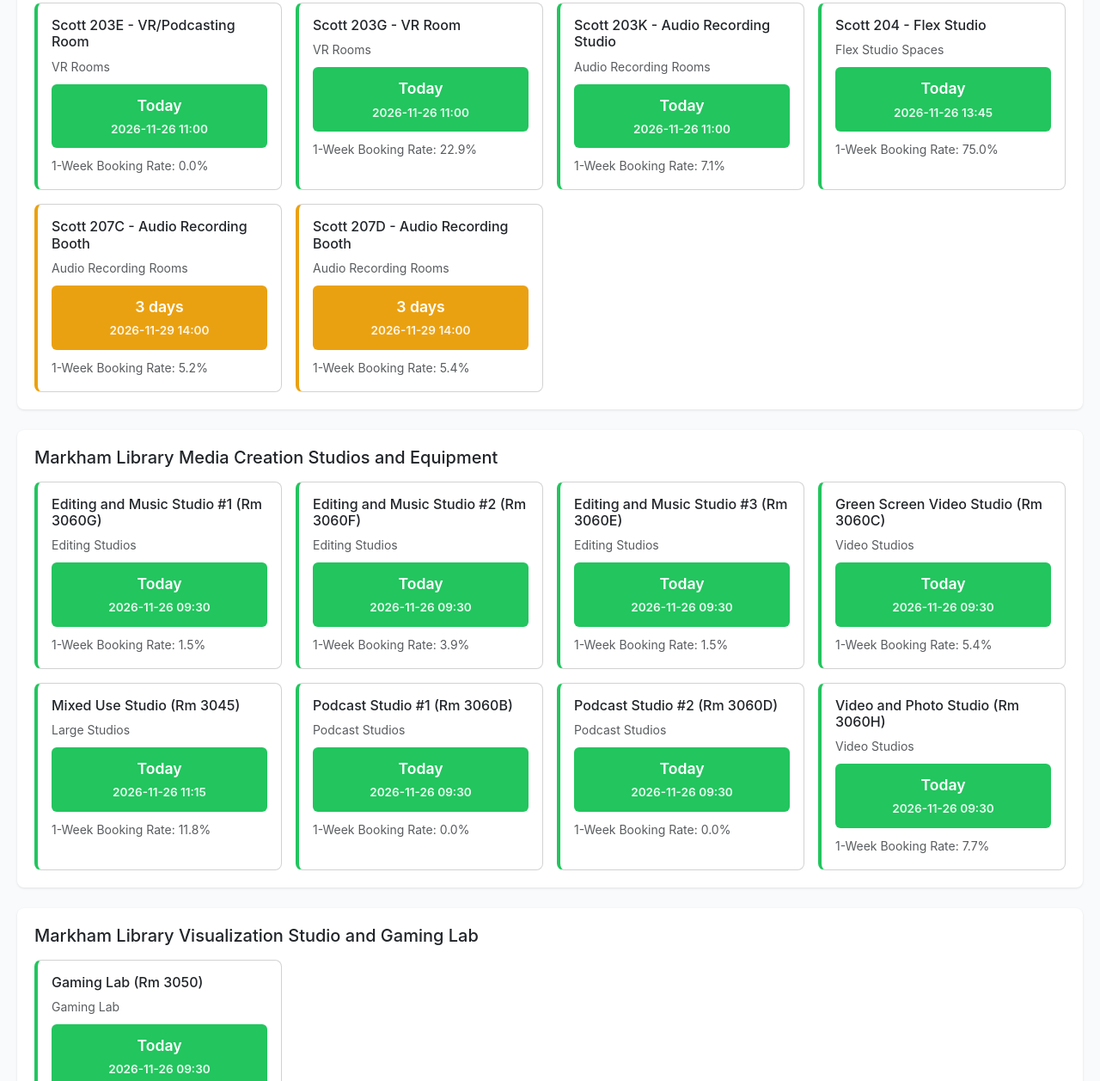
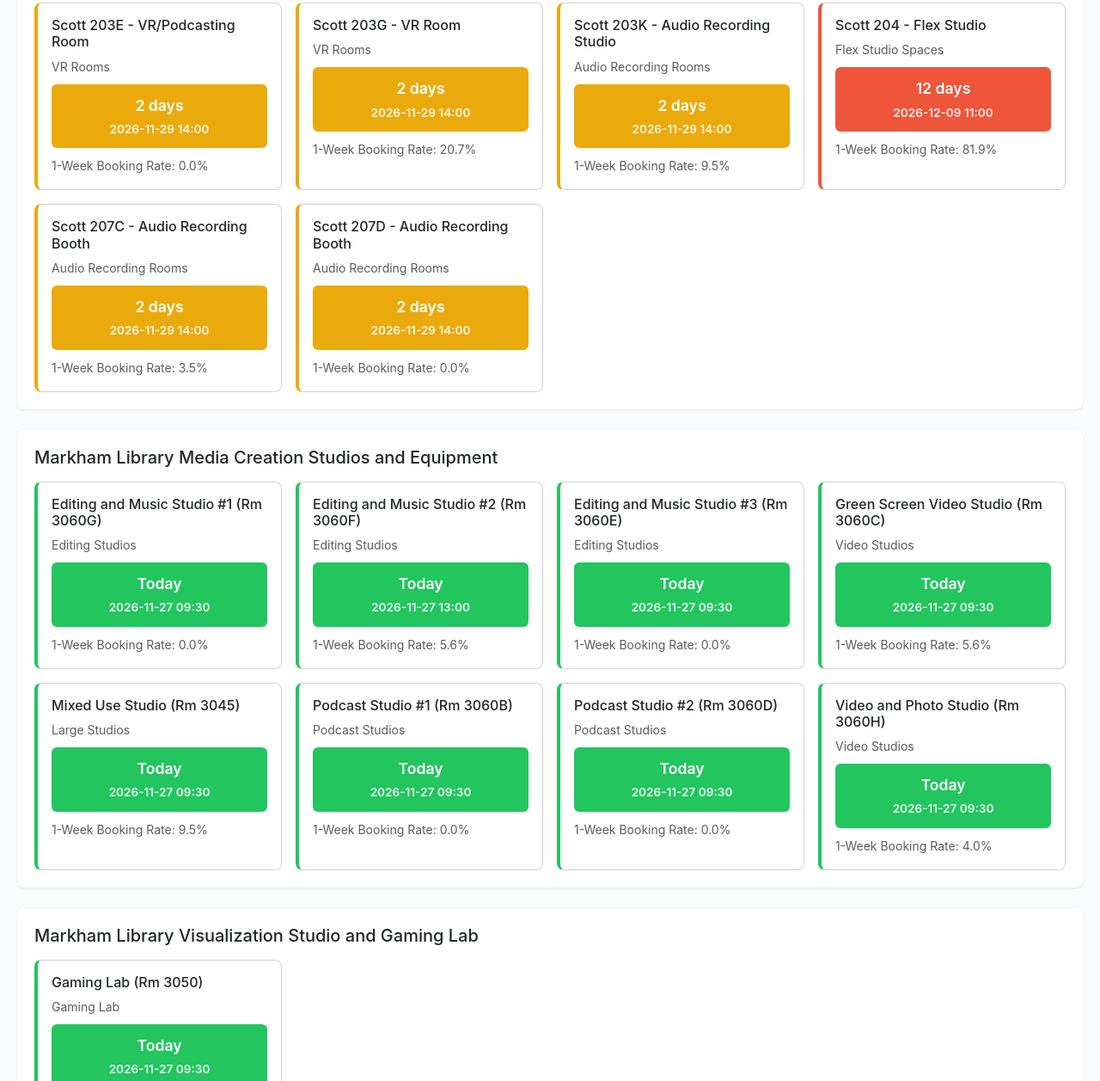
Before and after one commit to kris-joseph/MMCL-LibCal-Future-Booking-Analysis, a plain HTML site: page docs/index.html in a window 1280 px wide. Shown: the part 355-1612 px from the top of the page at 86% size. Drawn offline with nearby package versions, Linux system fonts and the light colour scheme.

Commit message:
Update dashboard: 2026-11-27 21:39:49

```diff
--- a/docs/index.html
+++ b/docs/index.html
@@ -18,7 +18,7 @@
                 </div>
                 <div class="col-auto text-end">
                     <p class="mb-0 text-muted small">Last Updated Before MMCL Opened on</p>
-                    <p class="mb-0 fw-bold">November 26, 2026</p>
+                    <p class="mb-0 fw-bold">November 27, 2026</p>
                 </div>
             </div>
         </header>
@@ -36,13 +36,13 @@
                 <div class="row g-3">
 
                     <div class="col-md-6 col-lg-4 col-xl-3">
-                        <div class="card space-card h-100" style="border-left: 4px solid rgb(34, 197, 94)">
+                        <div class="card space-card h-100" style="border-left: 4px solid rgb(234, 170, 12)">
                             <div class="card-body">
                                 <h4 class="card-title h6">Scott 203E - VR/Podcasting Room</h4>
                                 <p class="card-text text-muted small mb-2">VR Rooms</p>
-                                <div class="availability-badge" style="background-color: rgb(34, 197, 94)">
-                                    <div class="days-until">Today</div>
-                                    <div class="next-date">2026-11-26 11:00</div>
+                                <div class="availability-badge" style="background-color: rgb(234, 170, 12)">
+                                    <div class="days-until">2 days</div>
+                                    <div class="next-date">2026-11-29 14:00</div>
                                 </div>
                                 <div class="mt-2">
                                     <small class="text-muted">1-Week Booking Rate: 0.0%</small>
@@ -52,80 +52,80 @@
                     </div>
 
                     <div class="col-md-6 col-lg-4 col-xl-3">
-                        <div class="card space-card h-100" style="border-left: 4px solid rgb(34, 197, 94)">
+                        <div class="card space-card h-100" style="border-left: 4px solid rgb(234, 170, 12)">
                             <div class="card-body">
                                 <h4 class="card-title h6">Scott 203G - VR Room</h4>
                                 <p class="card-text text-muted small mb-2">VR Rooms</p>
-                                <div class="availability-badge" style="background-color: rgb(34, 197, 94)">
-                                    <div class="days-until">Today</div>
-                                    <div class="next-date">2026-11-26 11:00</div>
+                                <div class="availability-badge" style="background-color: rgb(234, 170, 12)">
+                                    <div class="days-until">2 days</div>
+                                    <div class="next-date">2026-11-29 14:00</div>
                                 </div>
                                 <div class="mt-2">
-                                    <small class="text-muted">1-Week Booking Rate: 22.9%</small>
+                                    <small class="text-muted">1-Week Booking Rate: 20.7%</small>
                                 </div>
                             </div>
                         </div>
                     </div>
 
                     <div class="col-md-6 col-lg-4 col-xl-3">
-                        <div class="card space-card h-100" style="border-left: 4px solid rgb(34, 197, 94)">
+                        <div class="card space-card h-100" style="border-left: 4px solid rgb(234, 170, 12)">
                             <div class="card-body">
                                 <h4 class="card-title h6">Scott 203K - Audio Recording Studio</h4>
                                 <p class="card-text text-muted small mb-2">Audio Recording Rooms</p>
-                                <div class="availability-badge" style="background-color: rgb(34, 197, 94)">
-                                    <div class="days-until">Today</div>
-                                    <div class="next-date">2026-11-26 11:00</div>
+                                <div class="availability-badge" style="background-color: rgb(234, 170, 12)">
+                                    <div class="days-until">2 days</div>
+                                    <div class="next-date">2026-11-29 14:00</div>
                                 </div>
                                 <div class="mt-2">
-                                    <small class="text-muted">1-Week Booking Rate: 7.1%</small>
+                                    <small class="text-muted">1-Week Booking Rate: 9.5%</small>
                                 </div>
                             </div>
                         </div>
                     </div>
 
                     <div class="col-md-6 col-lg-4 col-xl-3">
-                        <div class="card space-card h-100" style="border-left: 4px solid rgb(34, 197, 94)">
+                        <div class="card space-card h-100" style="border-left: 4px solid rgb(238, 85, 58)">
                             <div class="card-body">
                                 <h4 class="card-title h6">Scott 204 - Flex Studio</h4>
                                 <p class="card-text text-muted small mb-2">Flex Studio Spaces</p>
-                                <div class="availability-badge" style="background-color: rgb(34, 197, 94)">
-                                    <div class="days-until">Today</div>
-                                    <div class="next-date">2026-11-26 13:45</div>
+                                <div class="availability-badge" style="background-color: rgb(238, 85, 58)">
+                                    <div class="days-until">12 days</div>
+                                    <div class="next-date">2026-12-09 11:00</div>
                                 </div>
                                 <div class="mt-2">
-                                    <small class="text-muted">1-Week Booking Rate: 75.0%</small>
+                                    <small class="text-muted">1-Week Booking Rate: 81.9%</small>
                                 </div>
                             </div>
                         </div>
                     </div>
 
                     <div class="col-md-6 col-lg-4 col-xl-3">
-                        <div class="card space-card h-100" style="border-left: 4px solid rgb(234, 161, 17)">
+                        <div class="card space-card h-100" style="border-left: 4px solid rgb(234, 170, 12)">
                             <div class="card-body">
                                 <h4 class="card-title h6">Scott 207C - Audio Recording Booth</h4>
                                 <p class="card-text text-muted small mb-2">Audio Recording Rooms</p>
-                                <div class="availability-badge" style="background-color: rgb(234, 161, 17)">
-                                    <div class="days-until">3 days</div>
+                                <div class="availability-badge" style="background-color: rgb(234, 170, 12)">
+                                    <div class="days-until">2 days</div>
                                     <div class="next-date">2026-11-29 14:00</div>
                                 </div>
                                 <div class="mt-2">
-                                    <small class="text-muted">1-Week Booking Rate: 5.2%</small>
+                                    <small class="text-muted">1-Week Booking Rate: 3.5%</small>
                                 </div>
                             </div>
                         </div>
                     </div>
 
                     <div class="col-md-6 col-lg-4 col-xl-3">
-                        <div class="card space-card h-100" style="border-left: 4px solid rgb(234, 161, 17)">
+                        <div class="card space-card h-100" style="border-left: 4px solid rgb(234, 170, 12)">
                             <div class="card-body">
                                 <h4 class="card-title h6">Scott 207D - Audio Recording Booth</h4>
                                 <p class="card-text text-muted small mb-2">Audio Recording Rooms</p>
-                                <div class="availability-badge" style="background-color: rgb(234, 161, 17)">
-                                    <div class="days-until">3 days</div>
+                                <div class="availability-badge" style="background-color: rgb(234, 170, 12)">
+                                    <div class="days-until">2 days</div>
                                     <div class="next-date">2026-11-29 14:00</div>
                                 </div>
                                 <div class="mt-2">
-                                    <small class="text-muted">1-Week Booking Rate: 5.4%</small>
+                                    <small class="text-muted">1-Week Booking Rate: 0.0%</small>
                                 </div>
                             </div>
                         </div>
@@ -145,10 +145,10 @@
                                 <p class="card-text text-muted small mb-2">Editing Studios</p>
                                 <div class="availability-badge" style="background-color: rgb(34, 197, 94)">
                                     <div class="days-until">Today</div>
-                                    <div class="next-date">2026-11-26 09:30</div>
+                                    <div class="next-date">2026-11-27 09:30</div>
                                 </div>
                                 <div class="mt-2">
-                                    <small class="text-muted">1-Week Booking Rate: 1.5%</small>
+                                    <small class="text-muted">1-Week Booking Rate: 0.0%</small>
                                 </div>
                             </div>
                         </div>
@@ -161,10 +161,10 @@
                                 <p class="card-text text-muted small mb-2">Editing Studios</p>
                                 <div class="availability-badge" style="background-color: rgb(34, 197, 94)">
                                     <div class="days-until">Today</div>
-                                    <div class="next-date">2026-11-26 09:30</div>
+                                    <div class="next-date">2026-11-27 13:00</div>
                                 </div>
                                 <div class="mt-2">
-                                    <small class="text-muted">1-Week Booking Rate: 3.9%</small>
+                                    <small class="text-muted">1-Week Booking Rate: 5.6%</small>
                                 </div>
                             </div>
                         </div>
@@ -177,10 +177,10 @@
                                 <p class="card-text text-muted small mb-2">Editing Studios</p>
                                 <div class="availability-badge" style="background-color: rgb(34, 197, 94)">
                                     <div class="days-until">Today</div>
-                                    <div class="next-date">2026-11-26 09:30</div>
+                                    <div class="next-date">2026-11-27 09:30</div>
                                 </div>
                                 <div class="mt-2">
-                                    <small class="text-muted">1-Week Booking Rate: 1.5%</small>
+                                    <small class="text-muted">1-Week Booking Rate: 0.0%</small>
                                 </div>
                             </div>
                         </div>
@@ -193,10 +193,10 @@
                                 <p class="card-text text-muted small mb-2">Video Studios</p>
                                 <div class="availability-badge" style="background-color: rgb(34, 197, 94)">
                                     <div class="days-until">Today</div>
-                                    <div class="next-date">2026-11-26 09:30</div>
+                                    <div class="next-date">2026-11-27 09:30</div>
                                 </div>
                                 <div class="mt-2">
-                                    <small class="text-muted">1-Week Booking Rate: 5.4%</small>
+                                    <small class="text-muted">1-Week Booking Rate: 5.6%</small>
                                 </div>
                             </div>
                         </div>
@@ -209,10 +209,10 @@
                                 <p class="card-text text-muted small mb-2">Large Studios</p>
                                 <div class="availability-badge" style="background-color: rgb(34, 197, 94)">
                                     <div class="days-until">Today</div>
-                                    <div class="next-date">2026-11-26 11:15</div>
+                                    <div class="next-date">2026-11-27 09:30</div>
                                 </div>
                                 <div class="mt-2">
-                                    <small class="text-muted">1-Week Booking Rate: 11.8%</small>
+                                    <small class="text-muted">1-Week Booking Rate: 9.5%</small>
                                 </div>
                             </div>
                         </div>
@@ -225,7 +225,7 @@
                                 <p class="card-text text-muted small mb-2">Podcast Studios</p>
                                 <div class="availability-badge" style="background-color: rgb(34, 197, 94)">
                                     <div class="days-until">Today</div>
-                                    <div class="next-date">2026-11-26 09:30</div>
+                                    <div class="next-date">2026-11-27 09:30</div>
                                 </div>
                                 <div class="mt-2">
                                     <small class="text-muted">1-Week Booking Rate: 0.0%</small>
@@ -241,7 +241,7 @@
                                 <p class="card-text text-muted small mb-2">Podcast Studios</p>
                                 <div class="availability-badge" style="background-color: rgb(34, 197, 94)">
                                     <div class="days-until">Today</div>
-                                    <div class="next-date">2026-11-26 09:30</div>
+                                    <div class="next-date">2026-11-27 09:30</div>
                                 </div>
                                 <div class="mt-2">
                                     <small class="text-muted">1-Week Booking Rate: 0.0%</small>
@@ -257,10 +257,10 @@
                                 <p class="card-text text-muted small mb-2">Video Studios</p>
                                 <div class="availability-badge" style="background-color: rgb(34, 197, 94)">
                                     <div class="days-until">Today</div>
-                                    <div class="next-date">2026-11-26 09:30</div>
+                                    <div class="next-date">2026-11-27 09:30</div>
                                 </div>
                                 <div class="mt-2">
-                                    <small class="text-muted">1-Week Booking Rate: 7.7%</small>
+                                    <small class="text-muted">1-Week Booking Rate: 4.0%</small>
                                 </div>
                             </div>
                         </div>
@@ -280,10 +280,10 @@
                                 <p class="card-text text-muted small mb-2">Gaming Lab</p>
                                 <div class="availability-badge" style="background-color: rgb(34, 197, 94)">
                                     <div class="days-until">Today</div>
-                                    <div class="next-date">2026-11-26 09:30</div>
+                                    <div class="next-date">2026-11-27 09:30</div>
                                 </div>
                                 <div class="mt-2">
-                                    <small class="text-muted">1-Week Booking Rate: 29.2%</small>
+                                    <small class="text-muted">1-Week Booking Rate: 29.8%</small>
                                 </div>
                             </div>
                         </div>
```
